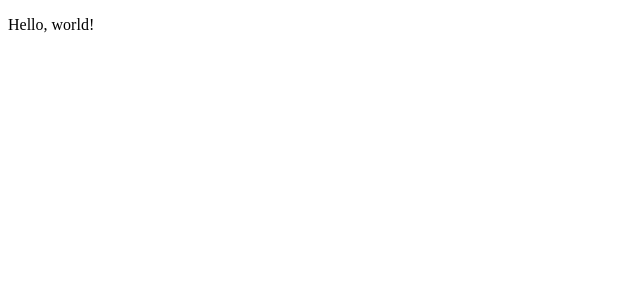
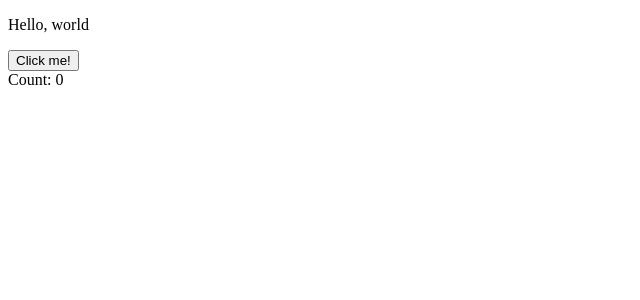
Before and after one commit to pan-asovsky/lanaata, a Vue app: page / in a window 1280 px wide. Shown: the top 300 px of the page, without its empty margins (0-640 px from the left). Built offline with nearby package versions, Linux system fonts and the light colour scheme.

Commit message:
Upclicker component

```diff
--- a/index.html
+++ b/index.html
@@ -1,11 +1,15 @@
 <!DOCTYPE html>
-<html lang="en">
+    <html lang="en">
 
-  <head>
-  </head>
+    <head>
+        <meta charset="UTF-8" />
+        <meta name="viewport" content="width=device-width, initial-scale=1.0" />
+        <title>LanaATA</title>
+    </head>
 
-  <body>
-    <p>Hello, world!</p>
-  </body>
+    <body>
+        <div id="app"></div>
+        <script type="module" src="/src/main.ts"></script>
+    </body>
 
 </html>
--- a/package.json
+++ b/package.json
@@ -9,7 +9,9 @@
     "preview": "vite preview"
   },
   "dependencies": {
-    "vue": "^3.2.47"
+    "bootstrap": "^5.2.3",
+    "bootstrap-vue": "^2.23.1",
+    "vue": "^3.3.1"
   },
   "devDependencies": {
     "@vitejs/plugin-vue": "^4.1.0",
--- a/src/App.vue
+++ b/src/App.vue
@@ -1,8 +1,19 @@
-<script setup lang="ts">
+<template>
+  <div id="app">
+    <Upclicker />
+  </div>
+</template>
+
+<script>
+import Upclicker from './components/Upclicker.vue';
+
+export default {
+  name: 'App',
+  components: {
+    Upclicker
+  }
+}
 </script>
-
-<template>
-</template>
 
 <style scoped>
 </style>
--- /dev/null
+++ b/src/components/Upclicker.vue
@@ -0,0 +1,32 @@
+<template>
+  <div>
+    <p>Hello, world</p>
+  </div>
+  <div>
+    <button @click="incrementCount" class="btn btn-primary">Click me!</button>
+  </div>
+  <div>
+    <span>Count: {{ count }}</span>
+  </div>
+</template>
+
+<script>
+export default {
+  data() {
+    return {
+      count: 0
+    };
+  },
+  mounted() {
+    console.log(`Upclicker mounted, count is ${this.count}`);
+  },
+  methods: {
+    incrementCount() {
+      this.count++;
+    }
+  }
+};
+</script>
+
+<style scoped>
+</style>
--- a/src/main.ts
+++ b/src/main.ts
@@ -1,6 +1,5 @@
 import { createApp } from 'vue'
-import './style.css'
 // @ts-ignore
-import App from "App.vue"
+import App from './App.vue'
 
 createApp(App).mount('#app')
```
